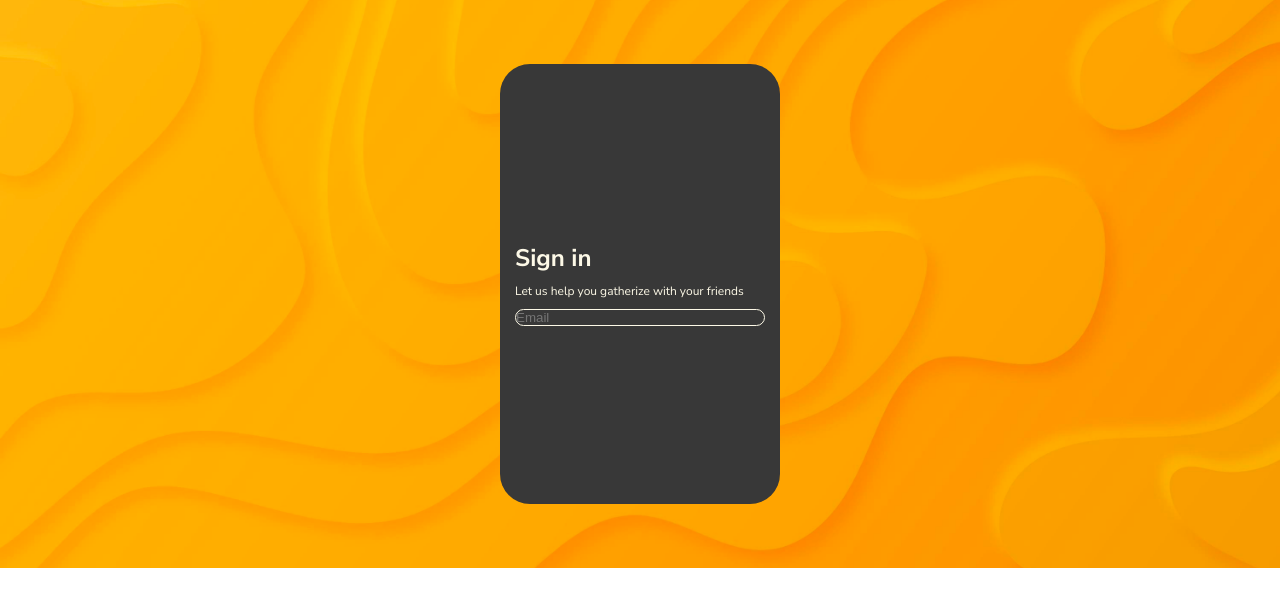
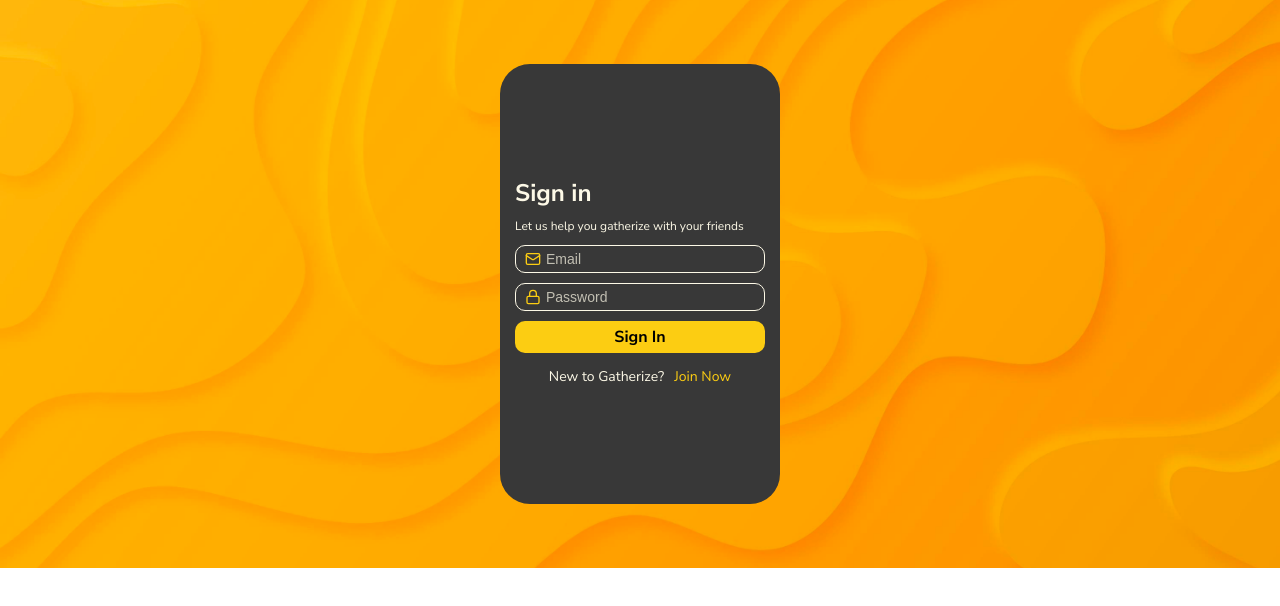
Before and after one commit to Gcld/gatherize, a Next.js app: page /login in a window 1280 px wide. Shown: the top 606 px of the page. Built offline with nearby package versions, Linux system fonts and the light colour scheme.

Commit message:
feat: página de login finalizada

```diff
--- a/src/app/login/page.tsx
+++ b/src/app/login/page.tsx
@@ -1,6 +1,7 @@
 'use client'
 
-import { Container, InputBox, LoginInput } from "./styled";
+import { LuLock, LuMail } from "react-icons/lu";
+import { Container, InputBox, LoginInput, InputWrapper, SignInButton, SignUpDiv } from "./styled";
 
 export default function Login() {
     return (
@@ -8,7 +9,21 @@
             <InputBox>
                 <h2>Sign in</h2>
                 <h4>Let us help you gatherize with your friends</h4>
-                <LoginInput type="text" placeholder="Email" />
+                <InputWrapper>
+                    <LuMail size={16} color="var(--primaryDarkZaori)" />
+                    <LoginInput type="text" placeholder="Email" />
+                </InputWrapper>
+                <InputWrapper>
+                    <LuLock size={16} color="var(--primaryDarkZaori)" />
+                    <LoginInput type="text" placeholder="Password" />
+                </InputWrapper>
+                <SignInButton>
+                    <h3>Sign In</h3>
+                </SignInButton>
+                <SignUpDiv>
+                    <h4>New to Gatherize?</h4>
+                    <h4 className="signUp">Join Now</h4>
+                </SignUpDiv>
             </InputBox>
         </Container>
     );
--- a/src/app/login/styled.ts
+++ b/src/app/login/styled.ts
@@ -40,17 +40,75 @@
     }
 `;
 
+export const InputWrapper = styled.div`
+    position: relative;
+    width: 100%;
+    display: flex;
+    align-items: center;
+
+    svg {
+        position: absolute;
+        left: 10px;
+        top: 50%;
+        transform: translateY(-50%);
+    }
+`;
+
 export const LoginInput = styled.input`
     width: 100%;
+    padding: 5px 10px 5px 30px;
     border-radius: 10px;
     background-color: transparent;
     border: 1.5px solid var(--primaryLightZaori);
-    align-items: left;
+    color: var(--primaryLightZaori);
+    font-size: 14px;
 
+    &::placeholder {
+        color: var(--primaryLightZaori);
+        opacity: 0.7;
+    }
+
+    &:focus {
+        outline: none;
+        border-color: var(--primaryDarkZaori);
+    }
+`;
+
+export const SignInButton = styled.div`
+    display: flex;
+    width: 100%;
+    background-color: var(--primaryDarkZaori);
+    border-radius: 10px;
     h3{
-        color: var(--primaryLightZaori);
+        width: 100%;
+        font-size: 16px;
+        font-weight: bold;
+        color: black;
+        display: flex;
+        align-items: center;
+        justify-content: center;
+        padding: 5px;
+    }
+`;
+
+export const SignUpDiv = styled.div`
+    display: flex;
+    width: 100%;
+    align-items: center;
+    justify-content: center;
+    gap: 10px;
+    padding: 5px;
+    h4{
         font-size: 14px;
         font-weight: normal;
-        line-height: 120%;
+        color: var(--primaryLightZaori);
+        line-height: 130%;
+    }
+
+    .signUp{
+        font-size: 14px;
+        font-weight: normal;
+        color: var(--primaryDarkZaori);
+        line-height: 130%;
     }
 `;
```
